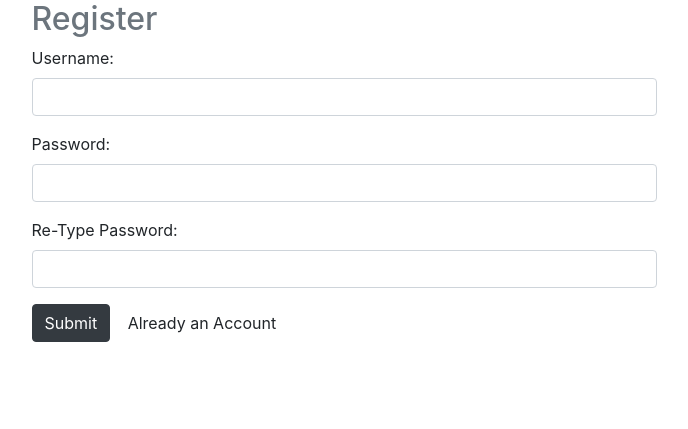
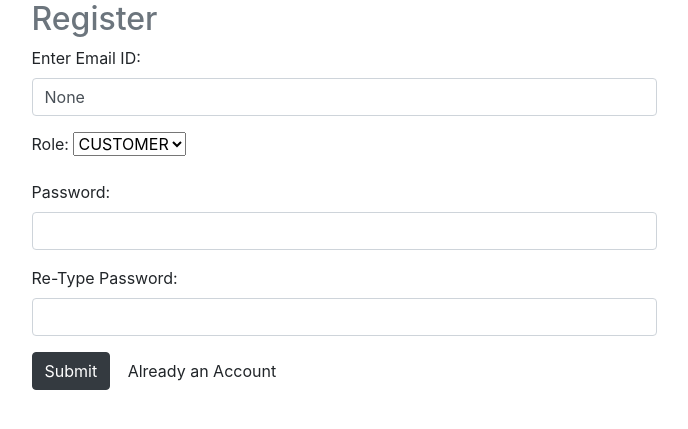
Before and after one commit to shashiranjan05/rentalbox, a Django app: page /register/ in a window 1280 px wide. Shown: the top 429 px of the page, without its empty margins (296-984 px from the left). Run offline with Django 5.2, Linux system fonts and the light colour scheme.

Commit message:
custom authentication completed

```diff
--- a/rental/settings.py
+++ b/rental/settings.py
@@ -26,8 +26,9 @@
 DEBUG = True
 
 ALLOWED_HOSTS = []
-#AUTH_USER_MODEL = 'warehouse.User'
+# AUTH_USER_MODEL = 'warehouse.User'
 
+AUTH_USER_MODEL = 'warehouse.CustomUser'
 
 # Application definition
 
--- a/warehouse/forms.py
+++ b/warehouse/forms.py
@@ -1,10 +1,13 @@
 
 from django import forms
-from django.contrib.auth.forms import UserCreationForm
+from django.contrib.auth.forms import UserCreationForm, UserChangeForm
 from .models import User
 from django.db import transaction
 from django.forms import ModelForm
+from django.contrib.auth import get_user_model
+from .models import CustomUser
 
+User = get_user_model()
 
 class EnquiryForm(forms.Form):
     your_name = forms.CharField(label="Enter first name",max_length=50)
@@ -13,13 +16,31 @@
     org_details  = forms.CharField(label="Enter Organisations Details", max_length = 100)
     your_requirement = forms.CharField(label="Enter Your Requirement",max_length=500)
 
-class CustomerSignUpForm(UserCreationForm):
-    class Meta(UserCreationForm.Meta):
+class CustomUserCreationForm(UserCreationForm):
+    class Meta(UserCreationForm):
+        model = CustomUser
+        fields =('email','role')
+
+class CustomUserChangeForm(UserChangeForm):
+
+    class Meta:
+        model = CustomUser
+        fields = ('email','role')
+
+
+class UserRegisterForm(UserCreationForm):
+    email = forms.EmailField()
+
+    class Mata:
         model = User
+        fields = ['username', 'email', 'password1', 'password2']
 
-    @transaction.atomic
-    def save(self):
-        user = super().save(commit=False)
-        user.is_customer = True
-        user.save()
-        return user
+
+
+
+    # @transaction.atomic
+    # def save(self):
+    #     user = super().save(commit=False)
+    #     user.is_customer = True
+    #     user.save()
+    #     return user
--- a/warehouse/models.py
+++ b/warehouse/models.py
@@ -1,13 +1,40 @@
 from django.db import models
 from phone_field import PhoneField
-from django.contrib.auth.models import User
-
+# from django.contrib.auth.models import User
+from django.contrib.auth.models import AbstractBaseUser
+from django.contrib.auth.models import PermissionsMixin
+from django.utils import timezone
+from .managers import CustomUserManager
+from django.utils.translation import gettext_lazy as _
+from django.conf import settings
+User = settings.AUTH_USER_MODEL
 
 # Create your models here.
 # class User(AbstractUser):
 #     is_customer = models.BooleanField(default=False)
 #     is_admin = models.BooleanField(default=False)
 #     is_partner = models.BooleanField(default=False)
+
+#custom User
+CHOICES = (('CUSTOMER', 'CUSTOMER'),('ADMIN', 'ADMIN'))
+
+class CustomUser(AbstractBaseUser, PermissionsMixin):
+    email = models.EmailField(_('email address'), unique=True)
+    is_staff = models.BooleanField(default=False)
+    is_active = models.BooleanField(default=True)
+    date_joined = models.DateTimeField(default=timezone.now)
+    role = models.CharField(choices=CHOICES, max_length=10, default='CUSTOMER')
+
+    USERNAME_FIELD = 'email'
+    REQUIRED_FIELDS = []
+
+    objects = CustomUserManager()
+
+    def __str__(self):
+        return self.email
+
+
+
 
 #request for quote
 class EnquiryDetails(models.Model):
--- a/warehouse/templates/dashboard.html
+++ b/warehouse/templates/dashboard.html
@@ -11,7 +11,7 @@
             <h3>
                 Dashboard:
 
-                {{ request.user.username }}
+                {{ name }}
                 <a href="{% url 'logout' %}" class="btn btn-dark">Logout</a>
 
             </h3>
--- a/warehouse/templates/warehouse/login.html
+++ b/warehouse/templates/warehouse/login.html
@@ -13,7 +13,7 @@
             {% csrf_token %}
             <div class="form-group">
                 <label for="{{ form.username.id_for_label }}">
-                    Username:
+                    Enter Email ID:
                 </label>
                 <input type="text" name="{{ form.username.name }}" class="form-control" value="{{ form.username.value}}">
                 <span class="text-danger">{{ form.username.errors }}</span>
--- a/warehouse/templates/warehouse/register.html
+++ b/warehouse/templates/warehouse/register.html
@@ -6,12 +6,23 @@
         <h2 class="text-muted">Register</h2>
         <form method="POST" action="{% url 'register' %}">
             {% csrf_token %}
+
             <div class="form-group">
-                <label for="{{ form.username.id_for_label }}">
-                    Username:
+                <label for="{{ form.email.id_for_label }}">
+                    Enter Email ID:
                 </label>
-                <input type="text" name="{{ form.username.name }}" class="form-control" value="{{ form.username.value}}">
-                <span class="text-danger">{{ form.username.errors }}</span>
+                <input type="text" name="{{ form.email.name }}" class="form-control" value="{{ form.email.value}}">
+                <span class="text-danger">{{ form.email.errors }}</span>
+            </div>
+            <div class="form-group">
+                <label for="{{ form.role.id_for_label }}">
+                    Role:
+                </label>
+                <select name="{{ form.role.name }}"  value="{{ form.role.value}}" required>
+                    <option>CUSTOMER</option>
+                    <!-- <option>ADMIN</option> -->
+                </select><br>
+                <span class="text-danger">{{ form.role.errors }}</span>
             </div>
             <div class="form-group">
                 <label for="{{ form.password1.id_for_label }}">
--- a/warehouse/views.py
+++ b/warehouse/views.py
@@ -6,11 +6,13 @@
 from django.contrib.auth.forms import UserCreationForm, AuthenticationForm
 from django.contrib.auth import login, logout
 from django.contrib.auth.decorators import login_required
-from django.contrib.auth.models import User
 from django.contrib.auth import get_user_model
-from .forms import CustomerSignUpForm
+# from .forms import CustomerSignUpForm
 from django.views.generic import CreateView
+from .forms import  CustomUserCreationForm
+from django.conf import settings
 
+# User = settings.AUTH_USER_MODEL
 
 # Create your views here.
 def index(request):
@@ -50,7 +52,7 @@
         org_details = request.POST.get("org_details")
         your_requirement = request.POST.get("your_requirement")
         print(request.user)
-        visit_info = EnquiryDetails(enquiry_id= enquiry_id,customer_name = customer_name, your_email = your_email, phone_number = phone_number,
+        visit_info = EnquiryDetails(user=request.user,enquiry_id= enquiry_id,customer_name = customer_name, your_email = your_email, phone_number = phone_number,
         org_details = org_details, your_requirement = your_requirement)
         visit_info.save()
 
@@ -84,19 +86,20 @@
 
 def register_view(request):
     if request.method == 'POST':
-        form = UserCreationForm(request.POST)
-        #User = get_user_model()
+        print("in register part")
+        # form = UserCreationForm(request.POST)
+        form = CustomUserCreationForm(request.POST)
 
         if form.is_valid():
             user = form.save()
-            # is_customer=True   #for customer
-            # user_data=User(is_customer=is_customer)
-            # user_data.save()
             login(request,user)
+            print("in register part complete")
+
             return redirect('dashboard')
+
     else:
         intial_data = {'username':'','password1':'','password2':''}
-        form = UserCreationForm(initial=intial_data)
+        form = CustomUserCreationForm(initial=intial_data)
     return render(request, 'warehouse/register.html',{'form':form})
 
 
@@ -123,6 +126,7 @@
 
 def login_view(request):
     if request.method == 'POST':
+
         form = AuthenticationForm(request, data=request.POST)
         if form.is_valid():
             user = form.get_user()
@@ -142,5 +146,8 @@
 def dashboard_view(request):
     data= request_for_quote_view(request)
     print("data=====", data)
+    print("user login name ---", request.user.email)
+    username= request.user.email
+    name = username.split('@')[0]
     sales_quote = SalesQuoteDetails.objects.all()
-    return render(request, 'dashboard.html',{'data':data,'sales_quote':sales_quote})
+    return render(request, 'dashboard.html',{'data':data,'sales_quote':sales_quote, 'name':name})
```
Also changed, not shown: warehouse/admin.py (+27 -0 lines), warehouse/managers.py (added, +34 -0 lines), db.sqlite3, warehouse/migrations/0001_initial.py.
